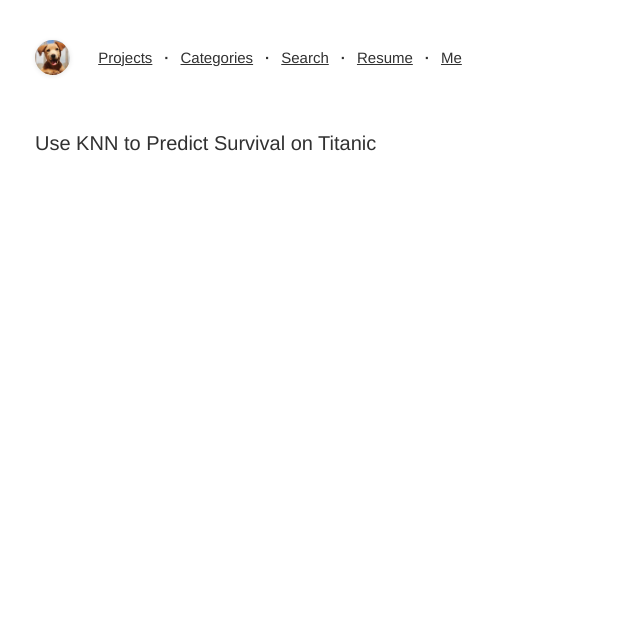
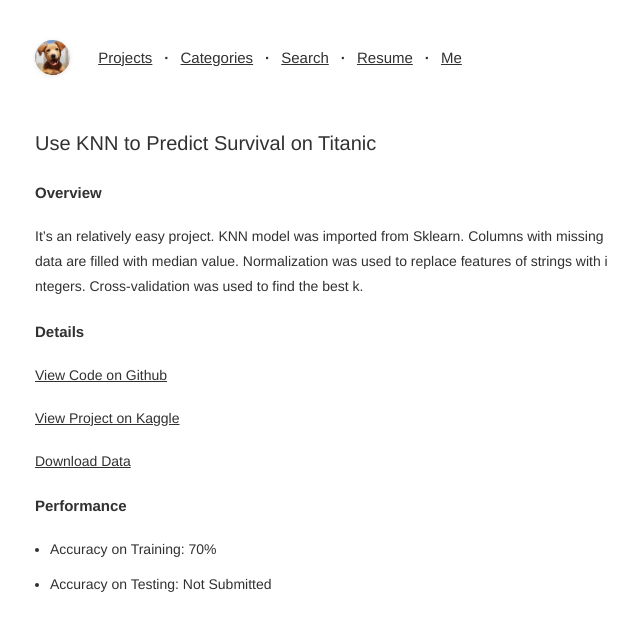
Before and after one commit to ryanxjhan/oldportforlio, a Jekyll site: the page built from _posts/2018-01-13-TitanicKNN.md, in a window 1280 px wide. Shown: the top 631 px of the page, without its empty margins (315-955 px from the left). Built offline with Jekyll 4.4.1, drawn with Linux system fonts in a browser that asks for light colours.

Commit message:
update post

```diff
--- a/_posts/2018-01-13-TitanicKNN.md
+++ b/_posts/2018-01-13-TitanicKNN.md
@@ -3,3 +3,20 @@ layout: mypost
 title: Use KNN to Predict Survival on Titanic
 categories: [KNN]
 ---
+
+### Overview
+
+It's an relatively easy project. KNN model was imported from Sklearn. Columns with missing data are filled with median value. Normalization was used to replace features of strings with integers. Cross-validation was used to find the best k.
+
+### Details
+
+[View Code on Github](https://github.com/ryanxjhan/ml-practice/blob/master/Titanic%20KNN.ipynb)
+
+[View Project on Kaggle](https://www.kaggle.com/c/titanic)
+
+[Download Data](https://www.kaggle.com/c/titanic/data)
+
+###  Performance
+
+* Accuracy on Training: 70%
+* Accuracy on Testing: Not Submitted
```
Also changed, not shown: _posts/2018-01-26-DigitKNN.md (+18 -0 lines), _posts/2018-05-20-PythonLinear.md (+9 -0 lines).
